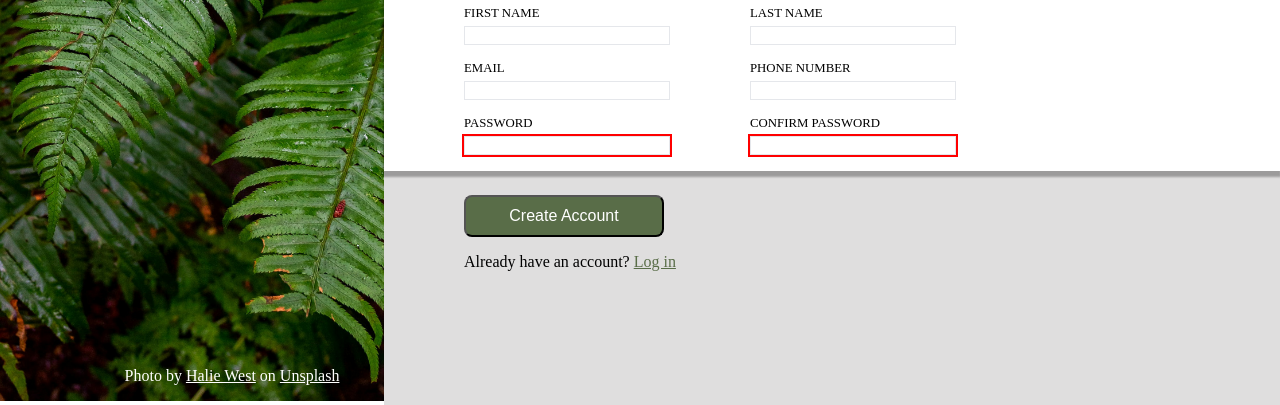
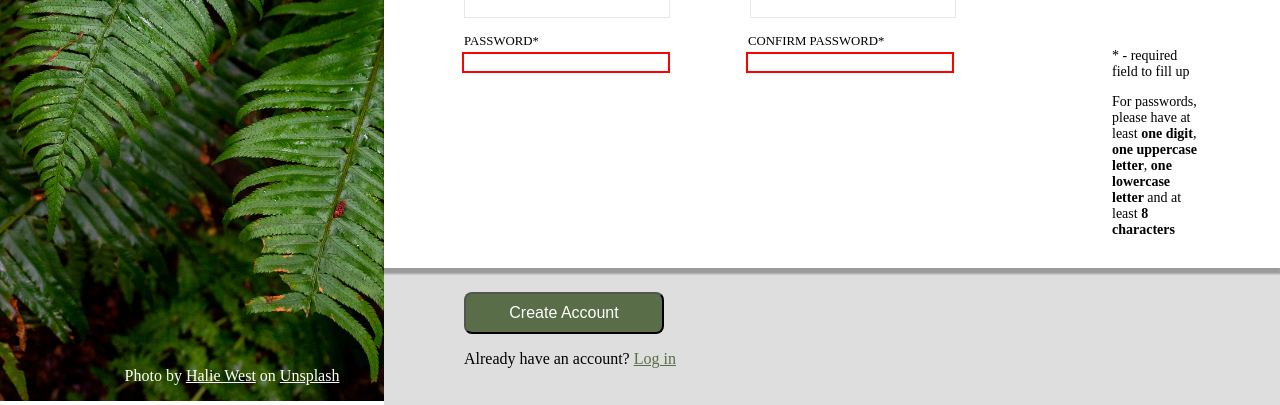
Before and after one commit to seejl25/sign-up-form, a plain HTML site: page index.html in a window 1280 px wide. Shown: the part 399-804 px from the top of the page. Drawn offline with Linux system fonts and the light colour scheme.

Commit message:
changes made: - Updated :invalid by setting pattern attribute for password - Set required field and instructions for password

```diff
--- a/index.html
+++ b/index.html
@@ -39,46 +39,54 @@
         </p>
         <p>You <em>know</em> you want to.</p>
       </div>
+      <form action="/someurl.com">
+        <div class="form-container">
 
-      <form action="/someurl.com">
           <h1>Let's do this!</h1>
           <div class="first row">
             <div class="user-input">
-            <label for="first-name">FIRST NAME</label>
-            <input type="text" id="first-name" name="first-name" />
+              <label for="first-name">FIRST NAME*</label>
+              <input type="text" id="first-name" name="first-name" required/>
             </div>
             <div class="user-input">
-            <label for="last-name">LAST NAME</label>
-            <input type="text" id="last-name" name="last-name" />
+              <label for="last-name">LAST NAME*</label>
+              <input type="text" id="last-name" name="last-name" required/>
             </div>
           </div>
           <div class="second row">
             <div class="user-input">
-            <label for="email">EMAIL</label>
-            <input type="email" id="email" name="email" />
+              <label for="email">EMAIL*</label>
+              <input type="email" id="email" name="email" required/>
             </div>
             <div class="user-input">
-            <label for="phone-number">PHONE NUMBER</label>
-            <input type="tel" id="phone-number" name="phone-number" />
+              <label for="phone-number">PHONE NUMBER*</label>
+              <input type="tel" id="phone-number" name="phone-number" required/>
             </div>
           </div>
 
           <div class="third row">
             <div class="user-input">
-            <label for="password">PASSWORD</label>
-            <input type="password" id="password" name="password" />
+              <label for="password">PASSWORD*</label>
+              <input type="password" id="password" name="password" pattern="(?=.*\d)(?=.*[a-z])(?=.*[A-Z]).{8,}" required/>
             </div>
             <div class="user-input">
-            <label for="confirm-password">CONFIRM PASSWORD</label>
+              <label for="confirm-password">CONFIRM PASSWORD*</label>
               <input
               type="password"
               id="confirm-password"
               name="confirm-password"
+              pattern="(?=.*\d)(?=.*[a-z])(?=.*[A-Z]).{8,}"
+              required
               />
             </div>
+            <div class="extra-info">
+              <p>* - required field to fill up</p>
+              <p>For passwords, please have at least <span>one digit</span>, <span>one uppercase letter</span>, <span>one lowercase letter</span> and at least <span>8 characters</span></p>
             </div>
+          </div>
+        </div>
+      <button type="submit">Create Account</button>
       </form>
-      <button type="submit">Create Account</button>
       <p>Already have an account? <a href="#">Log in</a></p>
     </div>
   </body>
--- a/styles.css
+++ b/styles.css
@@ -57,9 +57,9 @@ body {
     width: 40vw;
 }
 
-form {
+.form-container {
     background-color: white;
-    padding-left: 5rem;
+    padding: 1rem 5rem;
     margin-bottom: 1.5rem;
     box-shadow: 0 5px 2px 1px rgb(0, 0, 0, 0.3);
 }
@@ -84,7 +84,7 @@ form {
     border: 1px solid #E5E7EB;
 }
 
-[type*="password"] {
+[type*="password"]:invalid {
     border: none;
     outline: 2px solid red;
 }
@@ -112,3 +112,11 @@ p {
 p a {
     color: #596D48;
 }
+
+.extra-info {
+    font-size: 14px;
+}
+
+.extra-info span {
+    font-weight: bold;
+}
```
Lines whose indentation alone changed are shown as unchanged.
